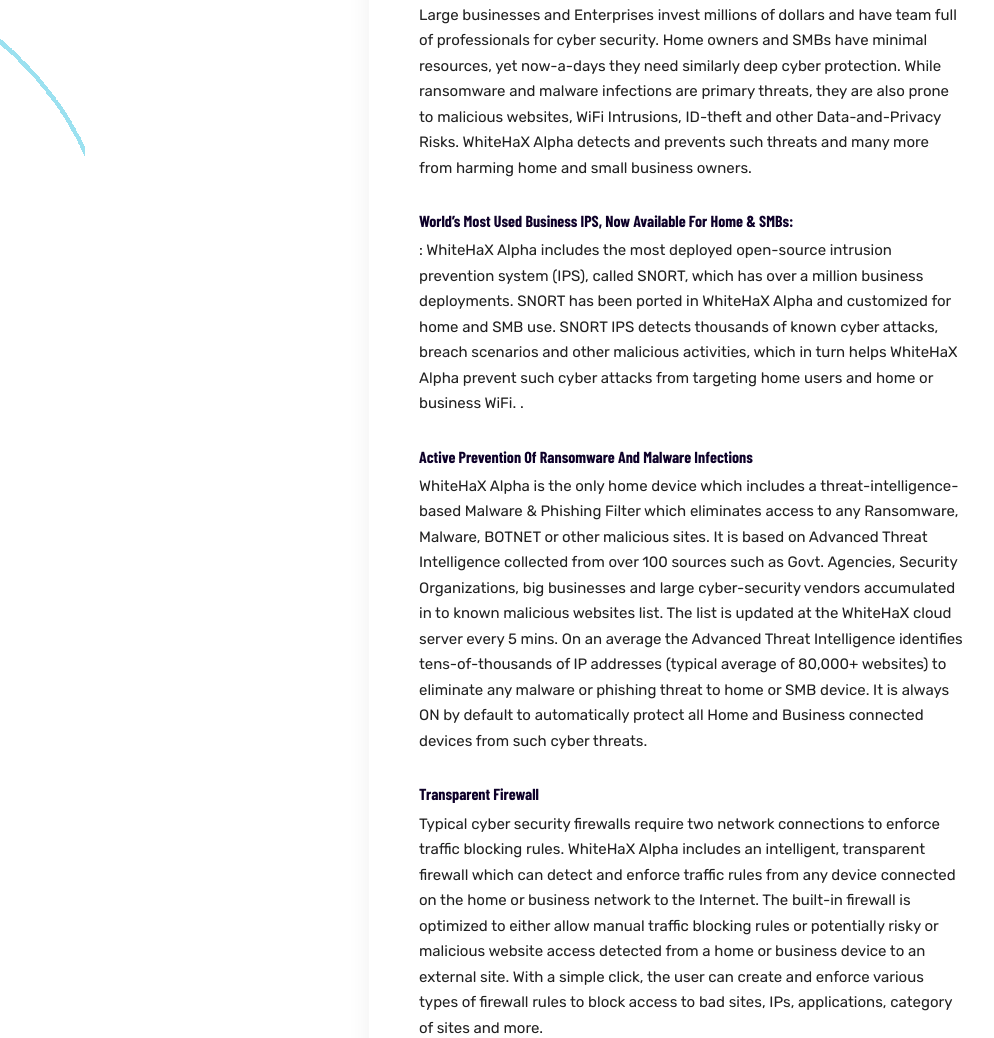
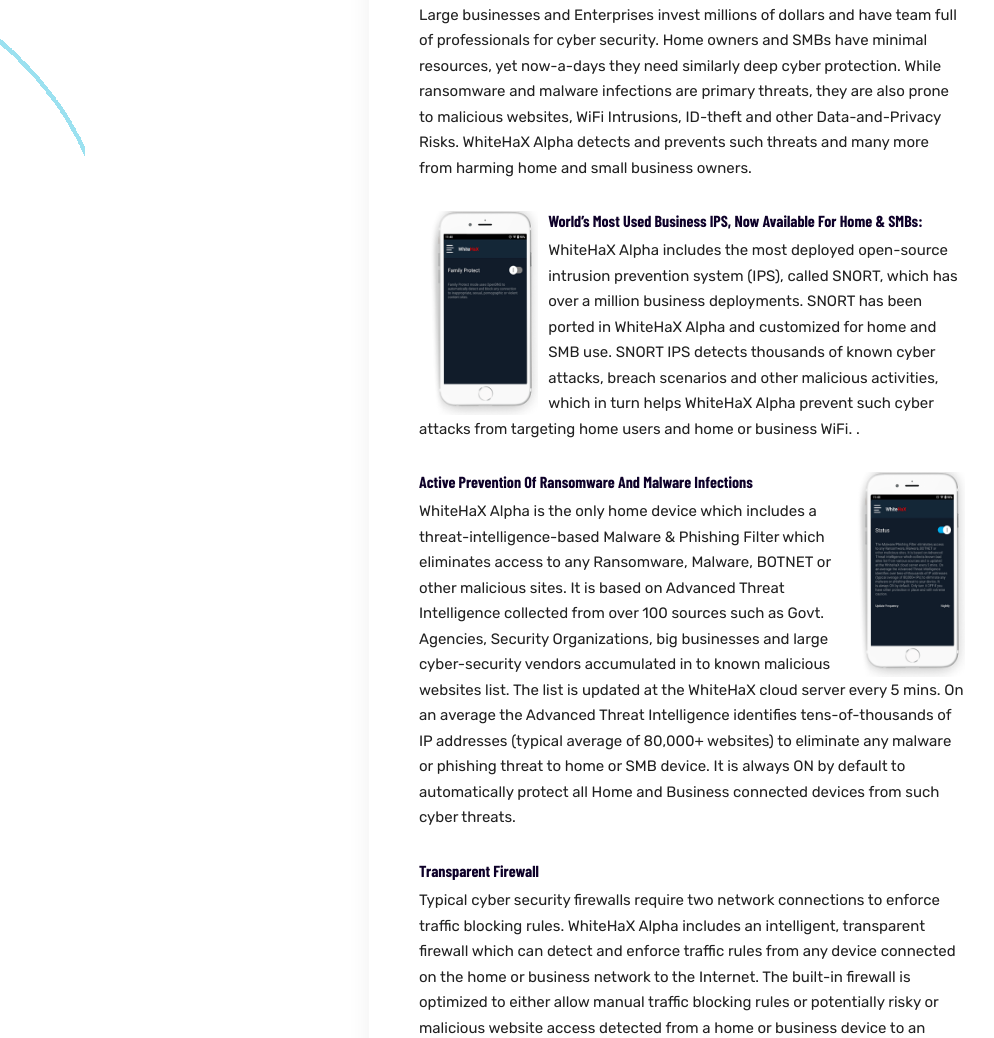
Before and after one commit to monga09/firstpage, a plain HTML site: page alpha.html in a window 1280 px wide. Shown: the part 1745-2783 px from the top of the page, without its empty margins (183-1177 px from the left). Drawn offline with nearby package versions, Linux system fonts and the light colour scheme; files that its build step writes are made by us from their sources; no server answers; a web font is replaced by a local one.

Commit message:
Add files via upload

```diff
--- a/alpha.html
+++ b/alpha.html
@@ -28,6 +28,11 @@ img.emoji {
 	background: none !important;
 	padding: 0 !important;
 }
+.img11 img {
+    float: left;
+    margin: 0 10px;
+}
+
 </style>
 	<link rel='stylesheet' id='wp-block-library-css'  href='css/style.min.css?ver=6.0' type='text/css' media='all' />
 <link rel='stylesheet' id='wc-blocks-vendors-style-css'  href='css/wc-blocks-vendors-style.css?ver=6.9.0' type='text/css' media='all' />
@@ -466,11 +471,20 @@ body{--wp--preset--color--black: #000000;--wp--preset--color--cyan-bluish-gray:
 											<p>Large businesses and Enterprises invest millions of dollars and have team full of professionals for cyber security. Home owners and SMBs have minimal resources, yet now-a-days they need similarly deep cyber protection. While ransomware and malware infections are primary threats, they are also prone to malicious websites, WiFi Intrusions, ID-theft and other Data-and-Privacy Risks. WhiteHaX Alpha detects and prevents such threats and many more from harming home and small business owners. </p>
 
 
+
+
+<span class="img11"><img src="img/fm1.png" width="20%" /></span>
+
 											<h6>	World’s Most Used Business IPS, now available for Home & SMBs:</h6>
+
+
+
 <p>
-: WhiteHaX Alpha includes the most deployed open-source intrusion prevention system (IPS), called SNORT, which has over a million business deployments. SNORT has been ported in WhiteHaX Alpha and customized for home and SMB use. SNORT IPS detects thousands of known cyber attacks, breach scenarios and other malicious activities, which in turn helps WhiteHaX Alpha prevent such cyber attacks from targeting home users and home or business WiFi. .
+ WhiteHaX Alpha includes the most deployed open-source intrusion prevention system (IPS), called SNORT, which has over a million business deployments. SNORT has been ported in WhiteHaX Alpha and customized for home and SMB use. SNORT IPS detects thousands of known cyber attacks, breach scenarios and other malicious activities, which in turn helps WhiteHaX Alpha prevent such cyber attacks from targeting home users and home or business WiFi. .
 </p>
 
+
+<span ><img src="img/mw.png" width="20%" style="float:right; margin-left:15px;" /></span>
 
 <h6>	Active Prevention of Ransomware and Malware Infections  </h6>
 <p>
```
Also changed, not shown: index.html (+3 -3 lines).
